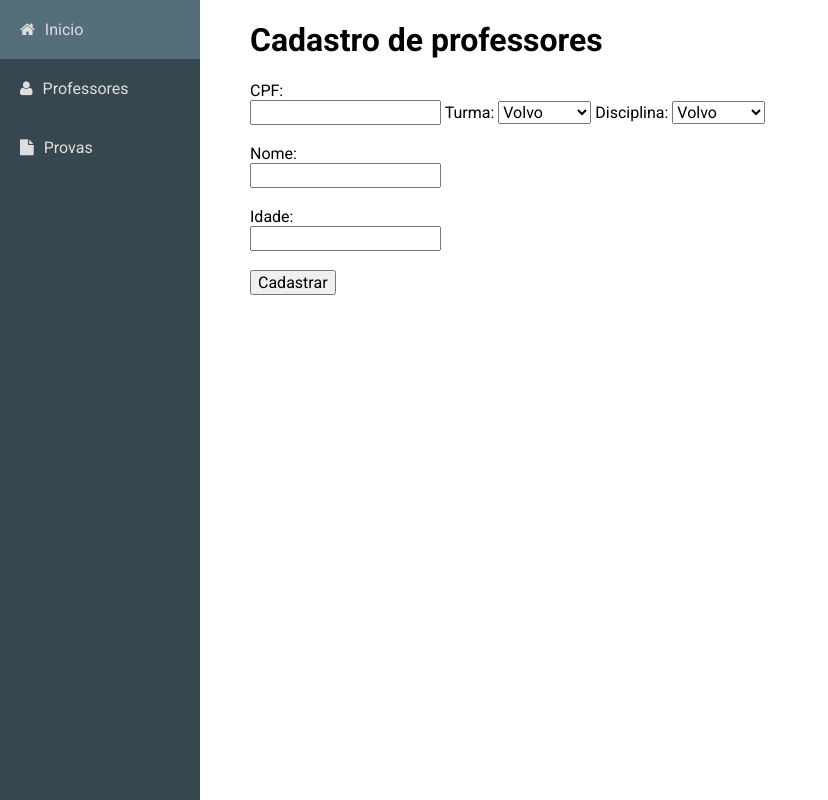
After one commit to geraldo-fada/CadastroEscolar, a PHP site: page /cadastro-professor.php in a window 1280 px wide. The commit adds this page. Shown: the whole page, without its empty margins (0-828 px from the left). Run offline with PHP 8.4, Linux system fonts and the light colour scheme.

Commit message:
Formulário básico

```diff
--- a/assets/css/main.css
+++ b/assets/css/main.css
@@ -19,7 +19,7 @@ nav i {
 
 nav ul {
   list-style: none;
-  margin: 10px;
+  margin: 0;
   padding: 0;
 }
 
@@ -30,7 +30,7 @@ nav a {
 }
 
 nav li {
-  padding: 10px;
+  padding: 20px;
   cursor: pointer;
 }
 
@@ -38,9 +38,9 @@ nav li:hover {
   background-color: #546e7a;
 }
 
-nav .nav-dropdown {
+nav ul .nav-dropdown {
   display: none;
-  margin-bottom: 0;
+  margin: 20px 0 0 0;
 }
 
 nav .nav-dropdown li:hover {
--- a/assets/js/ajax.js
+++ b/assets/js/ajax.js
@@ -16,7 +16,7 @@ function CriaRequest() {
       }
    }
    if (!request)
-      alert("Seu Navegador não suporta Ajax!");
+      alert("Seu navegador não suporta Ajax, por favor faça atualização do navegador.");
    else
       return request;
 };
--- /dev/null
+++ b/public/cadastro-professor.php
@@ -0,0 +1,33 @@
+<?php require_once "../templates/headerTemplate.php" ?>
+
+      <h1>Cadastro de professores</h1>
+
+      <form method="post">
+
+        CPF:
+        <br><input type="text" name="cpf" value="" maxlength="11" required="true">
+        Turma:
+        <select>
+          <option value="volvo">Volvo</option>
+          <option value="saab">Saab</option>
+          <option value="mercedes">Mercedes</option>
+          <option value="audi">Audi</option>
+        </select>
+        Disciplina:
+        <select>
+          <option value="volvo">Volvo</option>
+          <option value="saab">Saab</option>
+          <option value="mercedes">Mercedes</option>
+          <option value="audi">Audi</option>
+        </select><br><br>
+
+        Nome:
+        <br><input type="text" name="nome" value="" maxlength="255" required="true"><br><br>
+        Idade:
+        <br><input type="text" name="idade" value="" maxlength="3" required="true">
+
+        <br><br><input type="submit" name="cadastrar" value="Cadastrar">
+
+      </form>
+
+<?php require_once "../templates/footerTemplate.php" ?>
--- a/templates/headerTemplate.php
+++ b/templates/headerTemplate.php
@@ -15,7 +15,14 @@
   <body>
     <nav>
       <ul>
-        <li><a href=""><i class="fa fa-home" aria-hidden="true"></i>Inicio</a></li>
+        <li><a href="index.php"><i class="fa fa-home" aria-hidden="true"></i>Inicio</a></li>
+
+        <li class="nav-dropdown-btn"><i class="fa fa-user" aria-hidden="true"></i>Professores
+          <ul class="nav-dropdown">
+            <li><a href="cadastro-professor.php"><i class="fa fa-pencil" aria-hidden="true"></i>Cadastro</a></li>
+            <li><a href=""><i class="fa fa-search" aria-hidden="true"></i>Consulta</a></li>
+          </ul>
+        </li>
 
         <li class="nav-dropdown-btn"><i class="fa fa-file" aria-hidden="true"></i>Provas
           <ul class="nav-dropdown">
@@ -24,13 +31,6 @@
           </ul>
         </li>
 
-        <li class="nav-dropdown-btn"><i class="fa fa-user" aria-hidden="true"></i>Professores
-          <ul class="nav-dropdown">
-            <li><a href=""><i class="fa fa-pencil" aria-hidden="true"></i>Cadastro</a></li>
-            <li><a href=""><i class="fa fa-search" aria-hidden="true"></i>Consulta</a></li>
-          </ul>
-        </li>
-
       </ul>
     </nav>
 
```
Also changed, not shown: controllers/cadastro-professorController.php (added).
